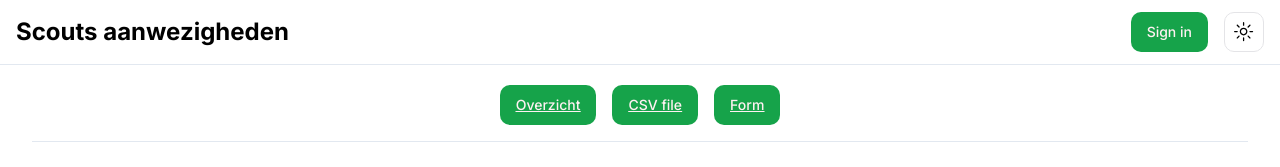
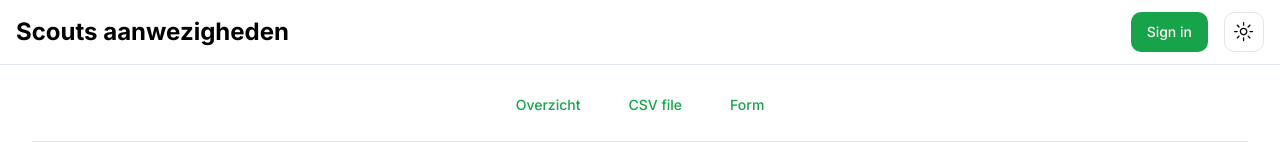
Before and after one commit to StefVanNieuwenhove/scouts-aanwezigheden, a Next.js app: page /leden in a window 1280 px wide. Shown: the top 167 px of the page. Built offline with nearby package versions, Linux system fonts and the light colour scheme; no server answers; the database is empty.

Commit message:
remove navlink and replaced it with button link variant

```diff
--- a/src/app/aanwezigheden/[group]/layout.tsx
+++ b/src/app/aanwezigheden/[group]/layout.tsx
@@ -1,6 +1,8 @@
 import { NavLink } from '@/components/navigation';
+import { Button } from '@/components/ui/button';
 import { Separator } from '@/components/ui/separator';
 import { Group } from '@prisma/client';
+import Link from 'next/link';
 
 type AanwezigheidLayoutProps = {
   children: React.ReactNode;
@@ -12,15 +14,19 @@ const AanwezighedenLayout = ({ children, params }: AanwezigheidLayoutProps) => {
     <>
       <main className='container mx-auto w-full overflow-x-scroll mt-1'>
         <nav className='w-full flex flex-col md:flex-row justify-center gap-1 md:gap-4 items-center border-gray-200 py-4'>
-          <NavLink name='Overzicht' href={`/aanwezigheden/${params.group}`} />
-          <NavLink
-            name='Nieuwe vergadering'
-            href={`/aanwezigheden/${params.group}/create`}
-          />
-          <NavLink
-            name='Bewerk vergaderingen'
-            href={`/aanwezigheden/${params.group}/update`}
-          />
+          <Button variant={'link'}>
+            <Link href={`/aanwezigheden/${params.group}`}>Overzicht</Link>
+          </Button>
+          <Button variant={'link'}>
+            <Link href={`/aanwezigheden/${params.group}/create`}>
+              Nieuwe vergadering
+            </Link>
+          </Button>
+          <Button variant={'link'}>
+            <Link href={`/aanwezigheden/${params.group}/update`}>
+              Bewerk vergaderingen
+            </Link>
+          </Button>
         </nav>
         <Separator className='mb-5' />
         {children}
--- a/src/app/leden/layout.tsx
+++ b/src/app/leden/layout.tsx
@@ -1,5 +1,7 @@
 import { NavLink } from '@/components/navigation';
+import { Button } from '@/components/ui/button';
 import { Separator } from '@/components/ui/separator';
+import Link from 'next/link';
 
 type LedenLayoutProps = {
   children: React.ReactNode;
@@ -9,9 +11,15 @@ const LedenLayout = async ({ children }: LedenLayoutProps) => {
   return (
     <main className='container mx-auto my-1 w-full overflow-x-scroll'>
       <nav className='w-full flex justify-center gap-1 md:gap-4 items-center border-gray-200 py-4'>
-        <NavLink name='Overzicht' href='/leden' />
-        <NavLink name='CSV file' href='/leden/csv' />
-        <NavLink name='Form' href='/leden/form' />
+        <Button variant={'link'}>
+          <Link href='/leden'>Overzicht</Link>
+        </Button>
+        <Button variant={'link'}>
+          <Link href='/leden/csv'>CSV file</Link>
+        </Button>
+        <Button variant={'link'}>
+          <Link href='/leden/form'>Form</Link>
+        </Button>
       </nav>
       <Separator className='mb-5' />
       <section>{children}</section>
```
